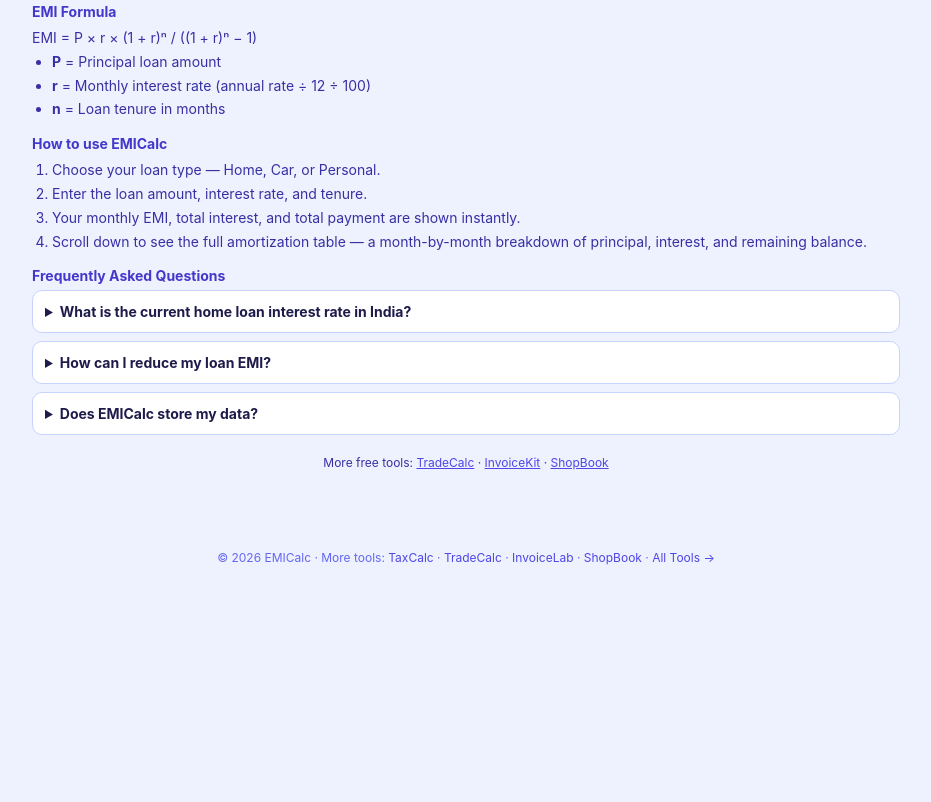
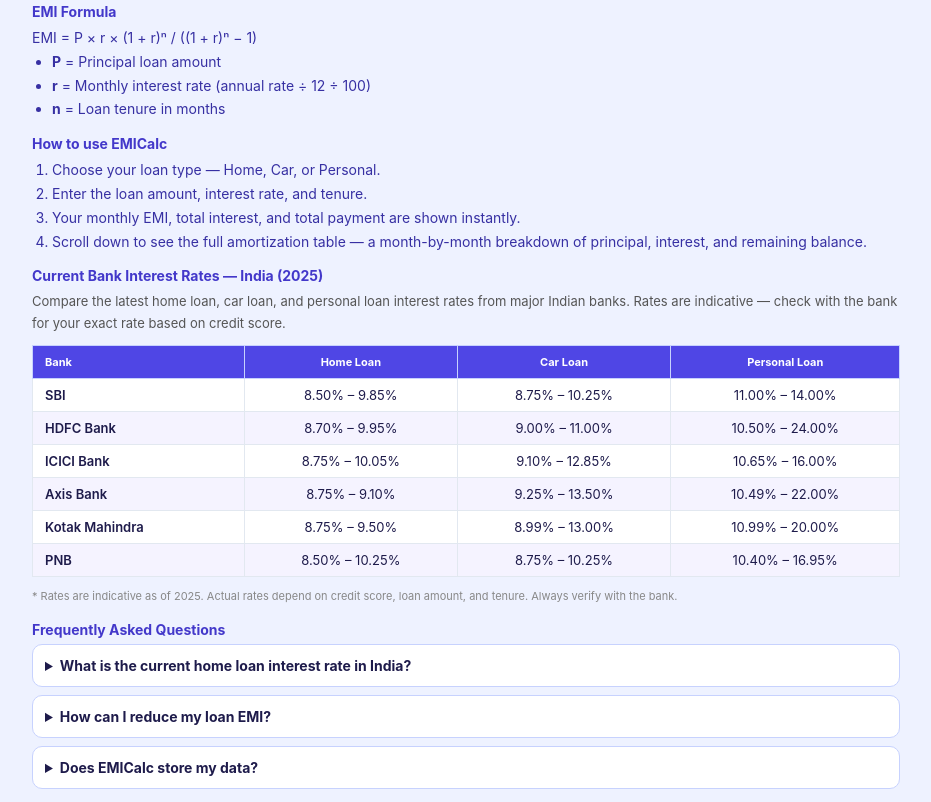
Before and after one commit to nxtcraft/emicalc, a plain HTML site: page index.html in a window 1280 px wide. Shown: the part 585-1387 px from the top of the page, without its empty margins (174-1105 px from the left). Before the commit the page ends 1170 px from the top, so only its background shows below. Drawn offline with Linux system fonts and the light colour scheme.

Commit message:
EMICalc: add bank interest rate comparison table (SBI, HDFC, ICICI, Axis, Kotak, PNB)
Co-Authored-By: Claude Sonnet 4.6 <noreply@anthropic.com>

```diff
--- a/index.html
+++ b/index.html
@@ -104,6 +104,60 @@
       <li>Scroll down to see the full amortization table — a month-by-month breakdown of principal, interest, and remaining balance.</li>
     </ol>
 
+    <h3>Current Bank Interest Rates — India (2025)</h3>
+    <p style="font-size:13px;color:#555;margin-bottom:10px;">Compare the latest home loan, car loan, and personal loan interest rates from major Indian banks. Rates are indicative — check with the bank for your exact rate based on credit score.</p>
+    <div style="overflow-x:auto;margin-bottom:20px;">
+    <table style="width:100%;border-collapse:collapse;font-size:13px;">
+      <thead>
+        <tr style="background:#e0e7ff;color:#3730a3;">
+          <th style="text-align:left;padding:9px 12px;border:1px solid #c7d2fe;">Bank</th>
+          <th style="padding:9px 12px;border:1px solid #c7d2fe;text-align:center;">Home Loan</th>
+          <th style="padding:9px 12px;border:1px solid #c7d2fe;text-align:center;">Car Loan</th>
+          <th style="padding:9px 12px;border:1px solid #c7d2fe;text-align:center;">Personal Loan</th>
+        </tr>
+      </thead>
+      <tbody>
+        <tr style="background:#fff;">
+          <td style="padding:8px 12px;border:1px solid #e2e8f0;font-weight:600;">SBI</td>
+          <td style="padding:8px 12px;border:1px solid #e2e8f0;text-align:center;">8.50% – 9.85%</td>
+          <td style="padding:8px 12px;border:1px solid #e2e8f0;text-align:center;">8.75% – 10.25%</td>
+          <td style="padding:8px 12px;border:1px solid #e2e8f0;text-align:center;">11.00% – 14.00%</td>
+        </tr>
+        <tr style="background:#f8fafc;">
+          <td style="padding:8px 12px;border:1px solid #e2e8f0;font-weight:600;">HDFC Bank</td>
+          <td style="padding:8px 12px;border:1px solid #e2e8f0;text-align:center;">8.70% – 9.95%</td>
+          <td style="padding:8px 12px;border:1px solid #e2e8f0;text-align:center;">9.00% – 11.00%</td>
+          <td style="padding:8px 12px;border:1px solid #e2e8f0;text-align:center;">10.50% – 24.00%</td>
+        </tr>
+        <tr style="background:#fff;">
+          <td style="padding:8px 12px;border:1px solid #e2e8f0;font-weight:600;">ICICI Bank</td>
+          <td style="padding:8px 12px;border:1px solid #e2e8f0;text-align:center;">8.75% – 10.05%</td>
+          <td style="padding:8px 12px;border:1px solid #e2e8f0;text-align:center;">9.10% – 12.85%</td>
+          <td style="padding:8px 12px;border:1px solid #e2e8f0;text-align:center;">10.65% – 16.00%</td>
+        </tr>
+        <tr style="background:#f8fafc;">
+          <td style="padding:8px 12px;border:1px solid #e2e8f0;font-weight:600;">Axis Bank</td>
+          <td style="padding:8px 12px;border:1px solid #e2e8f0;text-align:center;">8.75% – 9.10%</td>
+          <td style="padding:8px 12px;border:1px solid #e2e8f0;text-align:center;">9.25% – 13.50%</td>
+          <td style="padding:8px 12px;border:1px solid #e2e8f0;text-align:center;">10.49% – 22.00%</td>
+        </tr>
+        <tr style="background:#fff;">
+          <td style="padding:8px 12px;border:1px solid #e2e8f0;font-weight:600;">Kotak Mahindra</td>
+          <td style="padding:8px 12px;border:1px solid #e2e8f0;text-align:center;">8.75% – 9.50%</td>
+          <td style="padding:8px 12px;border:1px solid #e2e8f0;text-align:center;">8.99% – 13.00%</td>
+          <td style="padding:8px 12px;border:1px solid #e2e8f0;text-align:center;">10.99% – 20.00%</td>
+        </tr>
+        <tr style="background:#f8fafc;">
+          <td style="padding:8px 12px;border:1px solid #e2e8f0;font-weight:600;">PNB</td>
+          <td style="padding:8px 12px;border:1px solid #e2e8f0;text-align:center;">8.50% – 10.25%</td>
+          <td style="padding:8px 12px;border:1px solid #e2e8f0;text-align:center;">8.75% – 10.25%</td>
+          <td style="padding:8px 12px;border:1px solid #e2e8f0;text-align:center;">10.40% – 16.95%</td>
+        </tr>
+      </tbody>
+    </table>
+    </div>
+    <p style="font-size:11px;color:#888;margin-top:-10px;margin-bottom:16px;">* Rates are indicative as of 2025. Actual rates depend on credit score, loan amount, and tenure. Always verify with the bank.</p>
+
     <h3>Frequently Asked Questions</h3>
     <details>
       <summary>What is the current home loan interest rate in India?</summary>
```
